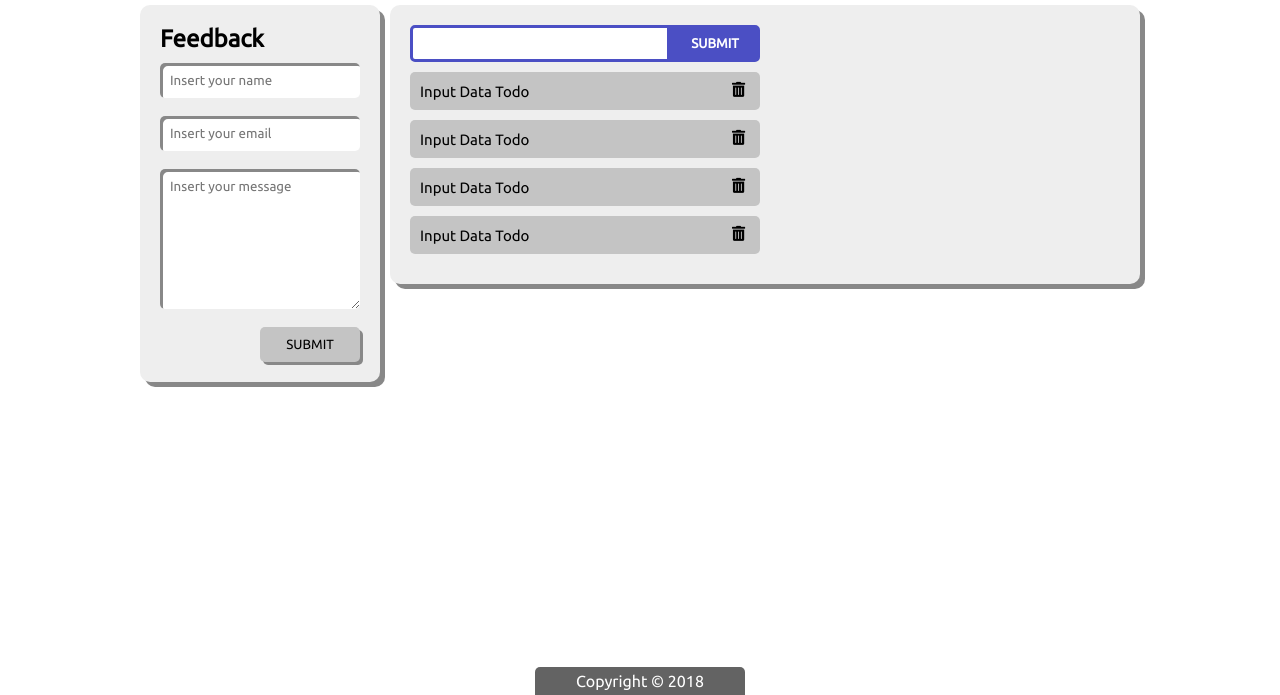
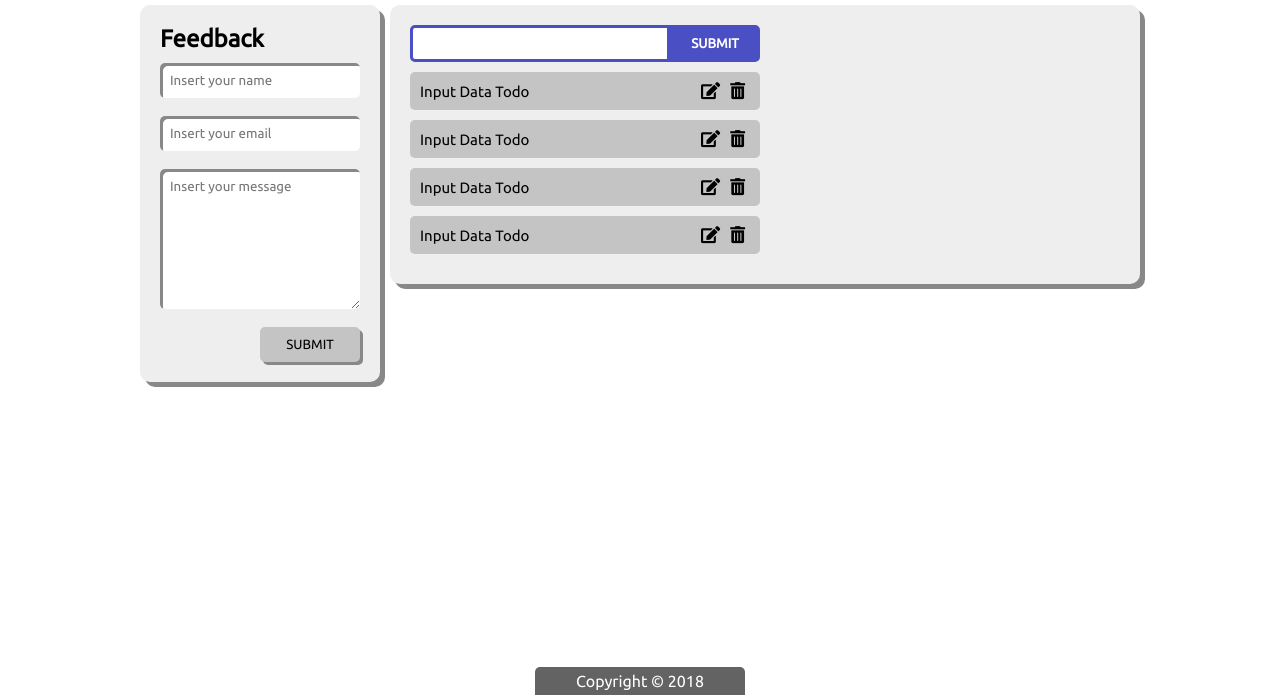
Before and after one commit to rahmanfadhil/todo-app, a plain HTML site: page app.html in a window 1280 px wide. Shown: the part 105-800 px from the top of the page. Drawn offline with Linux system fonts and the light colour scheme.

Commit message:
Fix app.html

```diff
--- a/app.html
+++ b/app.html
@@ -38,18 +38,22 @@
           <div>
             <span>Input Data Todo</span>
             <i class="fas fa-trash-alt"></i>
+            <i class="fas fa-edit"></i>
           </div>
           <div>
             <span>Input Data Todo</span>
             <i class="fas fa-trash-alt"></i>
+            <i class="fas fa-edit"></i>
           </div>
           <div>
             <span>Input Data Todo</span>
             <i class="fas fa-trash-alt"></i>
+            <i class="fas fa-edit"></i>
           </div>
           <div>
             <span>Input Data Todo</span>
             <i class="fas fa-trash-alt"></i>
+            <i class="fas fa-edit"></i>
           </div>
         </div>
       </section>
--- a/style/index.css
+++ b/style/index.css
@@ -110,8 +110,13 @@
 
 #output div i {
   margin-right: 5px;
-  font-size: 15px;
+  margin-left: 5px;
+  font-size: 17px;
   float: right;
+}
+
+#output div i:last-child:hover {
+  color: blue;
 }
 
 #output div i:hover {
```
